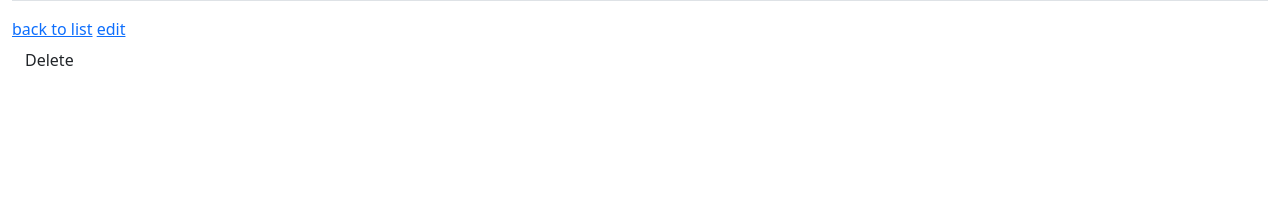
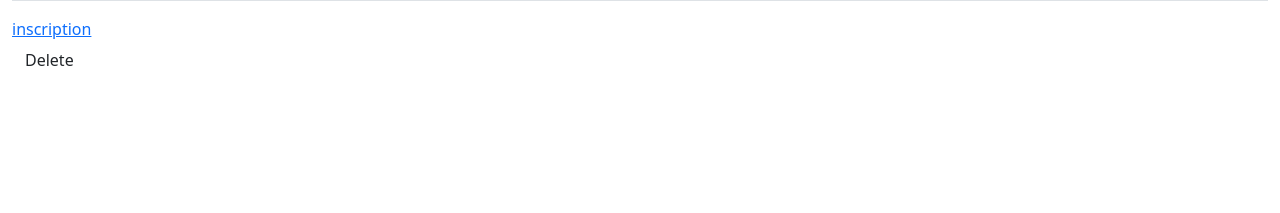
Before and after one commit to Tiphritos/Sortir.com, a Symfony app: template templates/sortie/show.html.twig in a window 1280 px wide. Shown: the part 492-705 px from the top of the page. Run offline with Twig, Linux system fonts and the light colour scheme; the template is opened without the code that fills it: most values are stand-ins (such as "Sample title", 1, 10 or a date in 2020); some libraries are stand-ins or nearby versions.

Commit message:
inscription

```diff
--- a/templates/sortie/show.html.twig
+++ b/templates/sortie/show.html.twig
@@ -46,9 +46,13 @@
         </tbody>
     </table>
 
-    <a href="{{ path('app_sortie_index') }}">back to list</a>
+     {# <a href="{{ path('app_sortie_index') }}">back to list</a> #}
 
-    <a href="{{ path('app_sortie_edit', {'id': sortie.id}) }}">edit</a>
+    {#<a href="{{ path('app_sortie_edit', {'id': sortie.id}) }}">edit</a>#}
+
+    <a href="{{ path('app_inscription') }}">inscription</a>
 
     {{ include('sortie/_delete_form.html.twig') }}
+
+
 {% endblock %}
```
